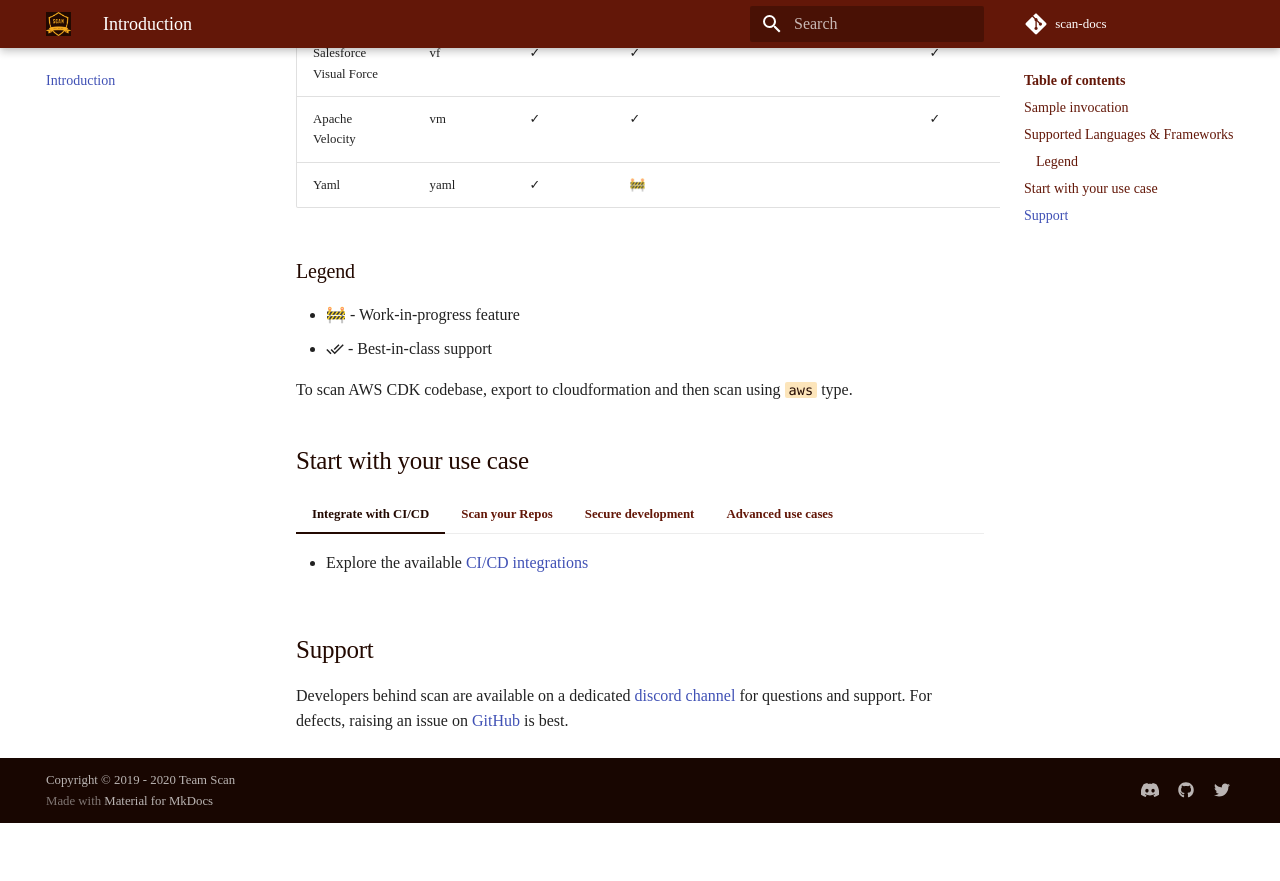
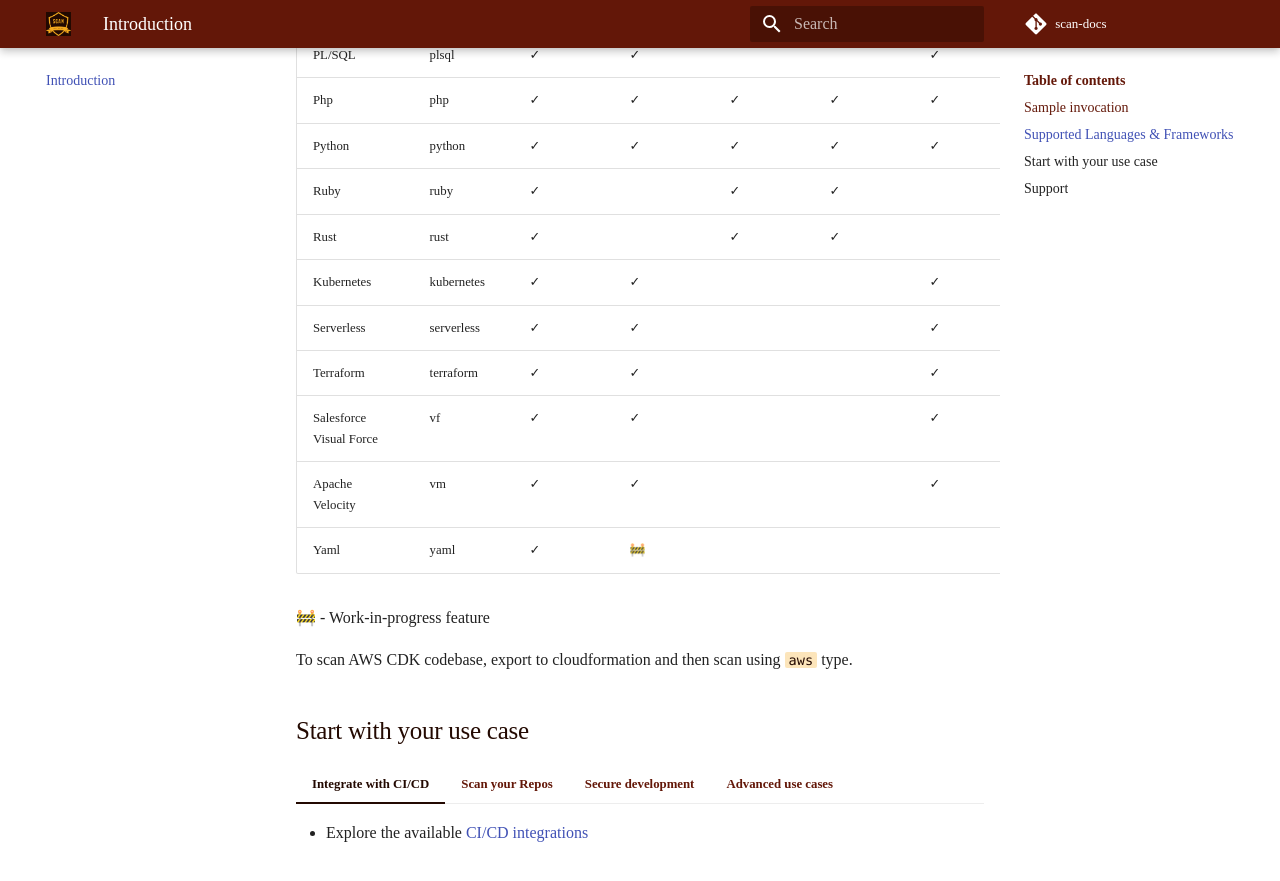
Before and after one commit to ShiftLeftSecurity/scan-docs, an MkDocs documentation site: the page built from docs/index.md, in a window 1280 px wide and 900 px high, scrolled down 2712 px. Shown: the top 881 px of the window. Built offline with MkDocs 1.6.1 and Material for MkDocs 9.7.7, drawn with Linux system fonts in a browser that asks for light colours; some web fonts are replaced; comment, search, counter and statistics services are not loaded; before the commit the page ends 3535 px from its top, so only the background shows below that; some of the changed lines change nothing that is shown.

Commit message:
Bug fix (#62)

```diff
--- a/docs/index.md
+++ b/docs/index.md
@@ -1,6 +1,6 @@
 # Introduction
 
-![scan-logo](../images/scan-light.png)
+![scan-logo](images/scan-light.png)
 
 Scan (skæn) is a free [open-source](https://github.com/ShiftLeftSecurity/sast-scan) security audit tool for modern DevOps teams. With an integrated multi-scanner based design, Scan can detect various kinds of security flaws in your application and infrastructure code in a single fast scan without the need for any _remote server_. The kind of flaws detected are:
 
@@ -53,16 +53,16 @@
 | AWS CloudFormation / CDK     | aws | ✓ | ✓ | | | ✓ |
 | Azure Resource Manager Templates     | arm | ✓ | ✓ | | | ✓ |
 | Bash     | bash | ✓ | ✓ | | | ✓ |
-| :material-check-all: Go     | go | ✓ | ✓ | ✓ | ✓ | ✓ |
-| :material-check-all: Java     | java | ✓ | ✓ | ✓ | ✓ | ✓ |
-| :material-check-all: Kotlin    | kotlin | ✓ | ✓ | ✓ | ✓ | ✓ |
-| :material-check-all: Scala    | scala | ✓ | ✓ | ✓ | ✓ | ✓ |
-| :material-check-all: Groovy    | groovy | ✓ | ✓ | ✓ | ✓ | ✓ |
-| :material-check-all: JSP     | jsp | ✓ | ✓ | ✓ | ✓ | ✓ |
+| Go     | go | ✓ | ✓ | ✓ | ✓ | ✓ |
+| Java     | java | ✓ | ✓ | ✓ | ✓ | ✓ |
+| Kotlin    | kotlin | ✓ | ✓ | ✓ | ✓ | ✓ |
+| Scala    | scala | ✓ | ✓ | ✓ | ✓ | ✓ |
+| Groovy    | groovy | ✓ | ✓ | ✓ | ✓ | ✓ |
+| JSP     | jsp | ✓ | ✓ | ✓ | ✓ | ✓ |
 | Node.js     | nodejs | ✓ | 🚧 | ✓ | ✓ | ✓ |
 | PL/SQL     | plsql | ✓ | ✓ | | | ✓ |
-| :material-check-all: Php     | php | ✓ | ✓ | ✓ | ✓ | ✓ |
-| :material-check-all: Python     | python | ✓ | ✓ | ✓ | ✓ | ✓ |
+| Php     | php | ✓ | ✓ | ✓ | ✓ | ✓ |
+| Python     | python | ✓ | ✓ | ✓ | ✓ | ✓ |
 | Ruby     | ruby | ✓ | | ✓ | ✓ | |
 | Rust     | rust | ✓ | | ✓ | ✓ | |
 | Kubernetes     | kubernetes | ✓ | ✓ | | | ✓ |
@@ -72,10 +72,7 @@
 | Apache Velocity    | vm | ✓ | ✓ | | | ✓ |
 | Yaml     | yaml | ✓ | 🚧 | | | |
 
-### Legend
-
-- 🚧 - Work-in-progress feature
-- :material-check-all: - Best-in-class support
+🚧 - Work-in-progress feature
 
 To scan AWS CDK codebase, export to cloudformation and then scan using `aws` type.
 
--- a/mkdocs.yml
+++ b/mkdocs.yml
@@ -76,7 +76,6 @@
       - "Terraform": "secure-deployment/terraform.md"
 
 markdown_extensions:
-  - meta
   - admonition
   - codehilite
   - toc:
@@ -87,9 +86,6 @@
   - pymdownx.tabbed
   - pymdownx.tilde
   - pymdownx.details
-  - pymdownx.emoji:
-      emoji_index: !!python/name:materialx.emoji.twemoji
-      emoji_generator: !!python/name:materialx.emoji.to_svg
 
 google_analytics:
   - UA-92418701-2
```
